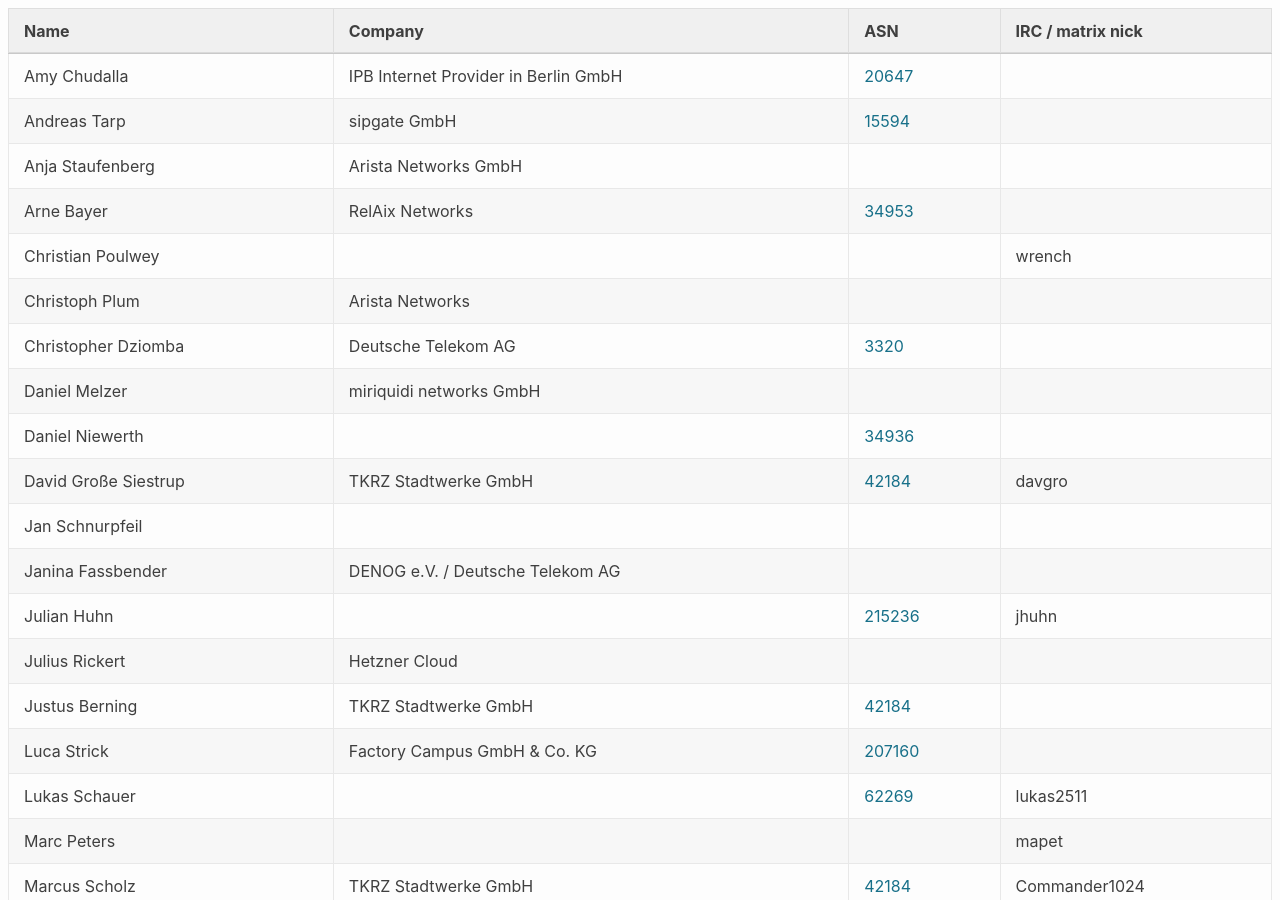
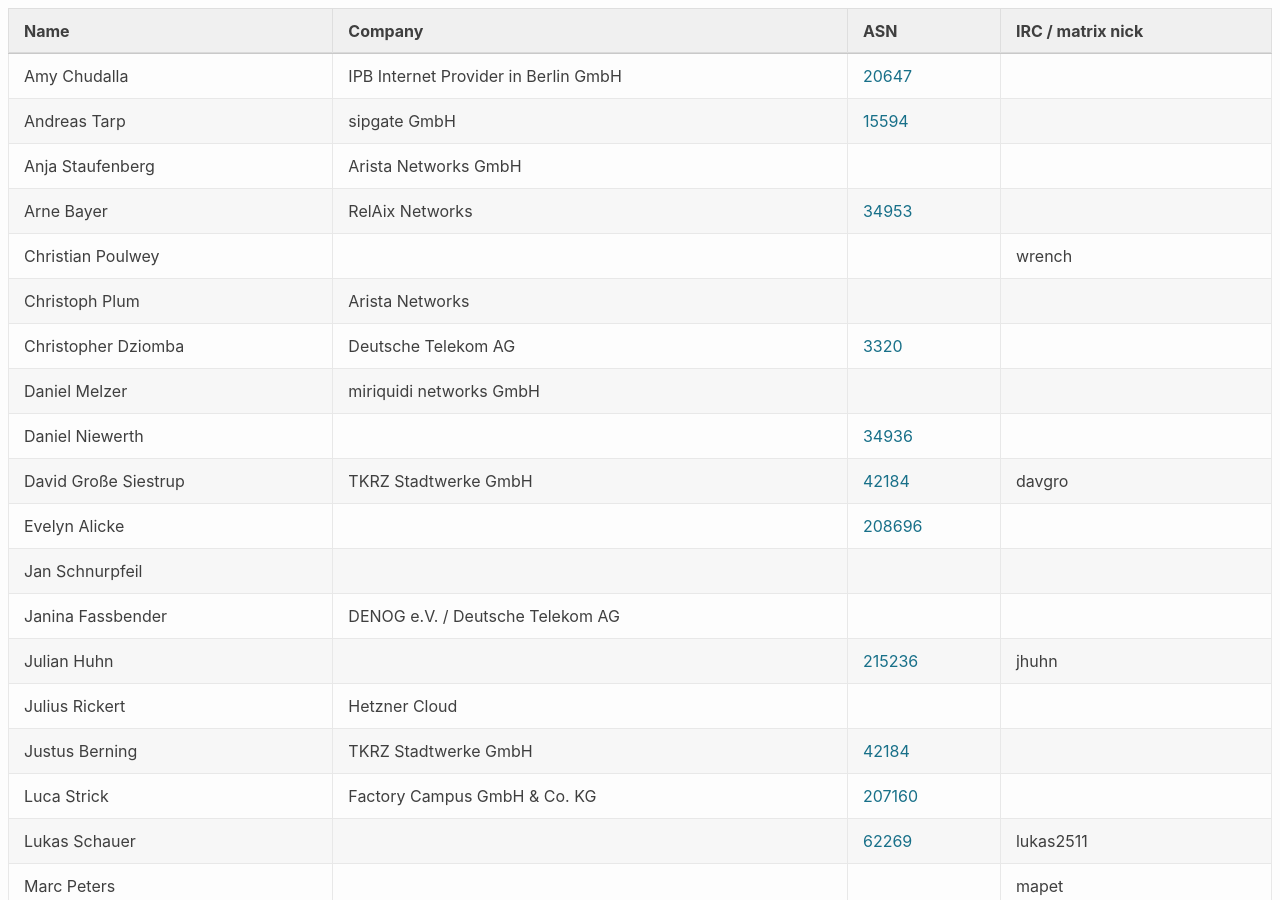
Before and after one commit to denog/pretix-attendeelist, a Jekyll site: the page built from denogmeetup25-05/index.markdown, in a window 1280 px wide and 900 px high. Built offline with Jekyll 4.4.1, drawn with Linux system fonts in a browser that asks for light colours.

Commit message:
Latest data: Wed May 14 14:48:45 UTC 2025

```diff
--- a/_data/attendees_denogmeetup25-05.json
+++ b/_data/attendees_denogmeetup25-05.json
@@ -58,6 +58,12 @@
     "company": "TKRZ Stadtwerke GmbH",
     "irc": "davgro",
     "asn": "42184"
+  },
+  {
+    "name": "Evelyn Alicke",
+    "company": null,
+    "irc": null,
+    "asn": "208696"
   },
   {
     "name": "Janina Fassbender",
```
